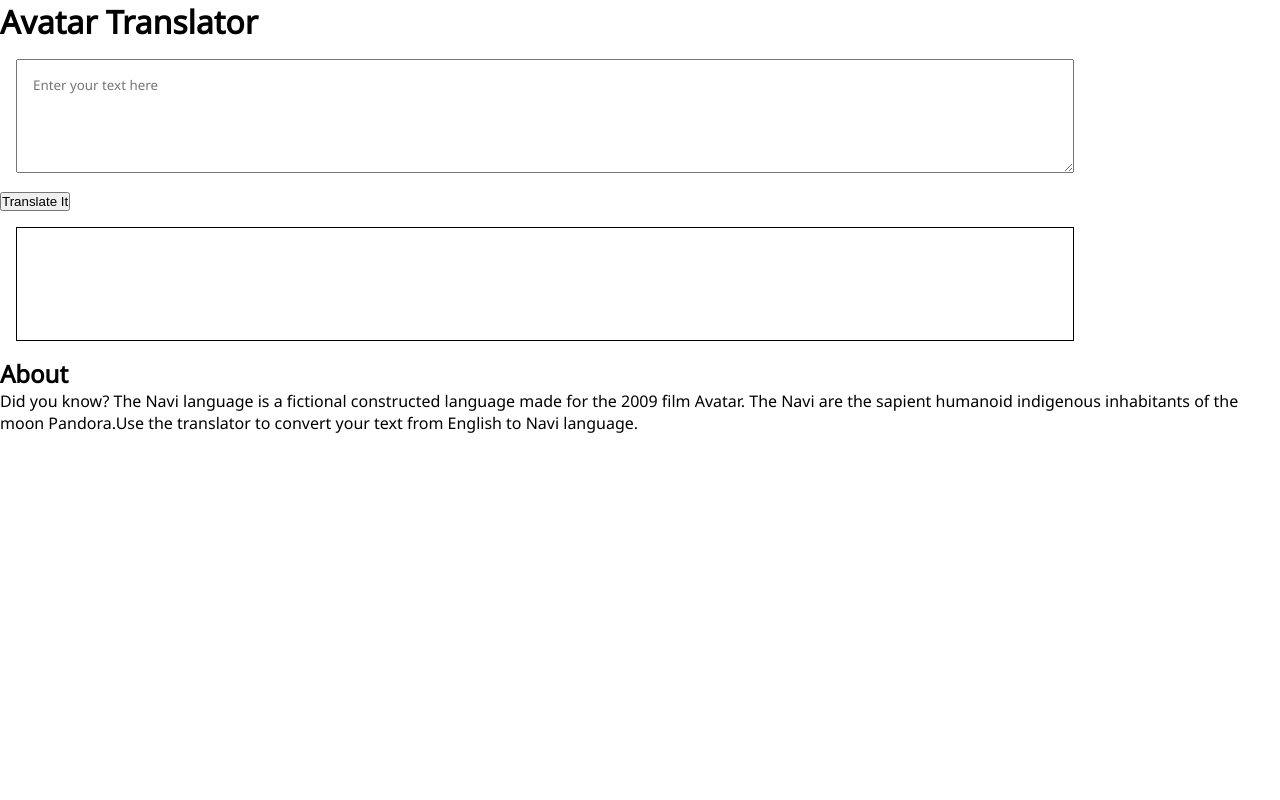
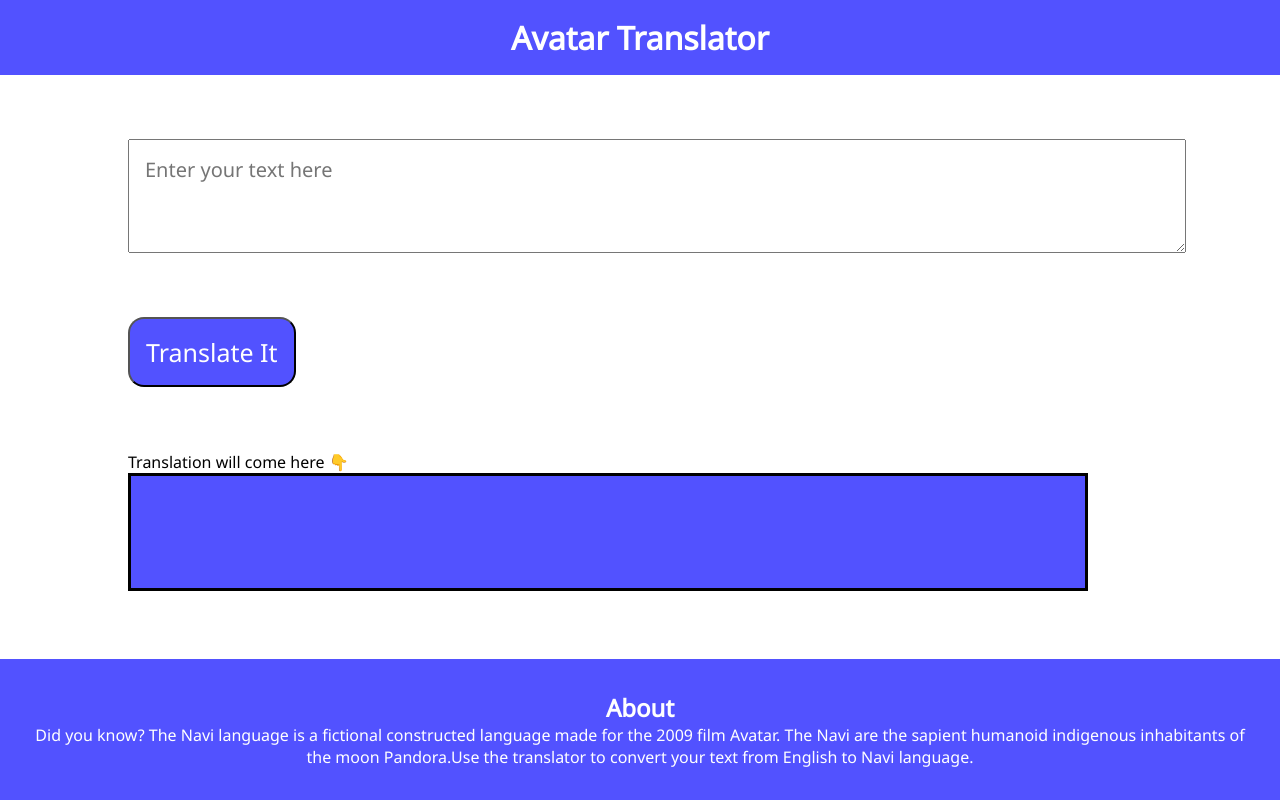
Before and after one commit to vimalpksh/Avatar-translator-m7, a plain HTML site: page index.html in a window 1280 px wide. Drawn offline with Linux system fonts and the light colour scheme.

Commit message:
style : styling completed

```diff
--- a/index.html
+++ b/index.html
@@ -21,8 +21,10 @@
       placeholder="Enter your text here"
     ></textarea>
     <button id="btn-Translate">Translate It</button>
-    <div id="txtOutput" class="txtOutput"></div>
-
+    <div class="outputAll">
+      <p>Translation will come here 👇</p>
+      <div id="txtOutput" class="txtOutput"></div>
+    </div>
     <footer>
       <h2>About</h2>
       <p>
--- a/style.css
+++ b/style.css
@@ -7,19 +7,60 @@
 body {
   font-family: "Noto Sans", sans-serif;
 }
+header {
+  background-color: rgba(0, 0, 255, 0.678);
+  color: white;
+  text-align: center;
+  padding: 1rem;
+}
 
 textarea {
   font-family: "Noto Sans", sans-serif;
   width: 80%;
   height: 10vh;
   padding: 1rem;
-  margin: 1rem;
+  margin-top: 4rem;
+  margin-bottom: 4rem;
+  margin-left: 8rem;
+  margin-right: auto;
   display: block;
+  font-size: 20px;
 }
 .txtOutput {
-  border: 1px solid black;
+  border: 3px solid black;
   width: 80%;
   height: 10vh;
-  margin: 1rem;
   padding: 1rem;
+  color: white;
+  font-size: 20px;
+  background-color: rgba(0, 0, 255, 0.678);
 }
+.outputAll {
+  margin-top: 4rem;
+  margin-bottom: 4rem;
+  margin-left: 8rem;
+  margin-right: auto;
+}
+
+#btn-Translate {
+  font-family: "Noto Sans", sans-serif;
+  padding: 1rem;
+  font-size: 25px;
+  margin: 4rem;
+  display: block;
+  margin-right: auto;
+  margin-left: 8rem;
+  background-color: rgba(0, 0, 255, 0.678);
+  border-radius: 1rem;
+  color: white;
+  /* font-weight: bold; */
+}
+
+footer {
+  background-color: rgba(0, 0, 255, 0.678);
+  position: fixed;
+  bottom: 0;
+  text-align: center;
+  padding: 2rem;
+  color: white;
+}
```
